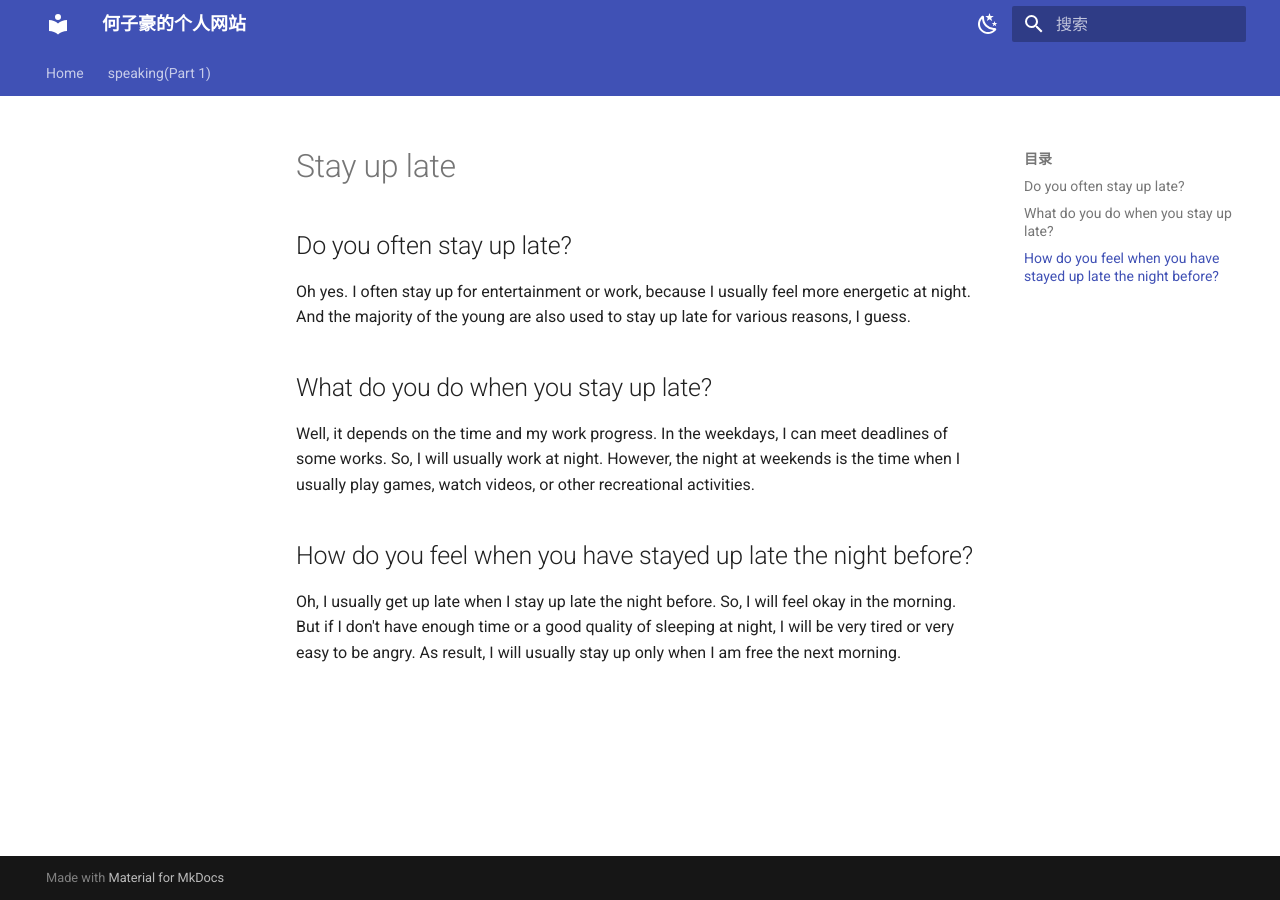
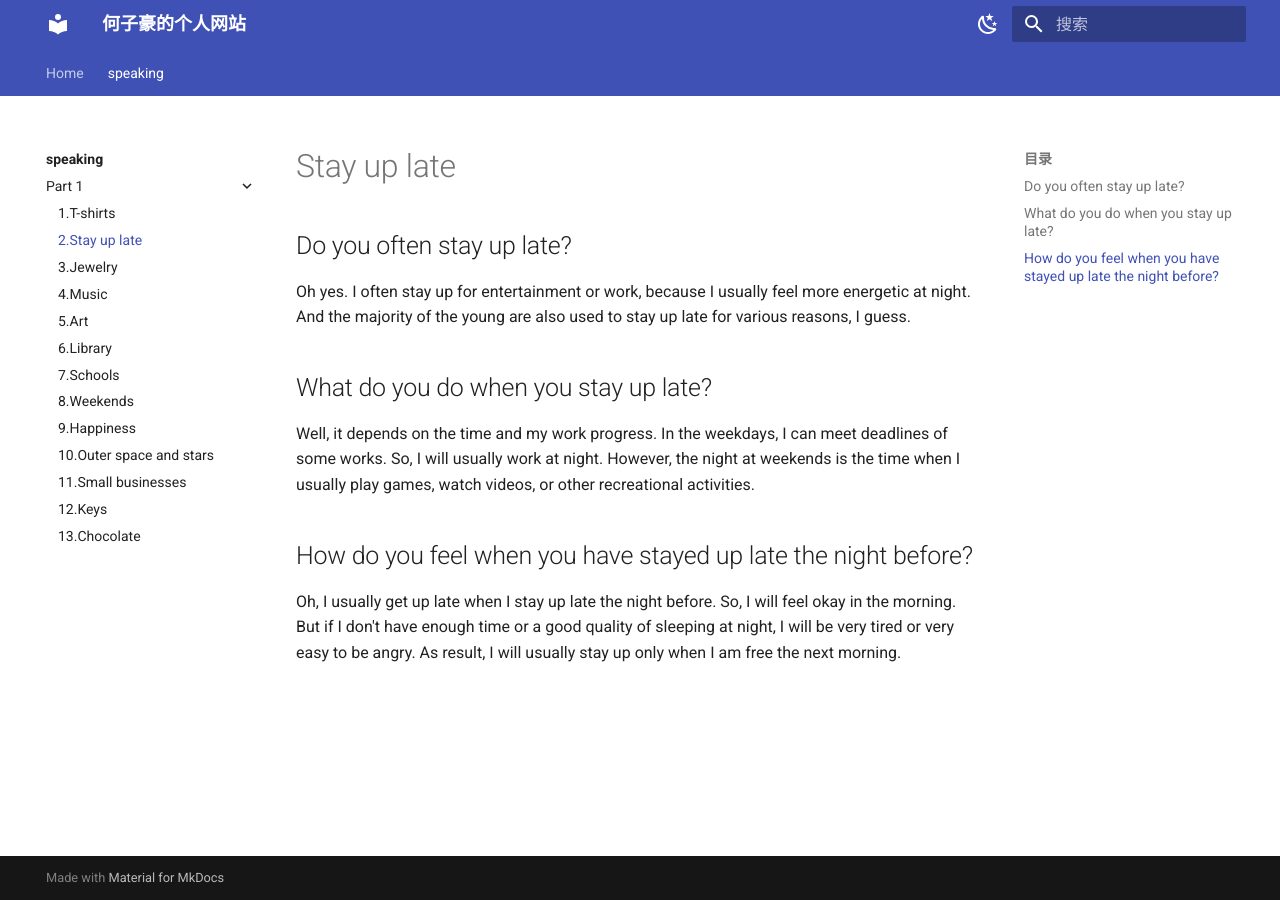
Before and after one commit to He-Zihao/He-Zihao.github.io, an MkDocs documentation site: the page built from docs/speaking/P1/2.Stay up late.md, in a window 1280 px wide. Built offline with MkDocs 1.6.1 and Material for MkDocs 9.7.7, drawn with Linux system fonts in a browser that asks for light colours.

Commit message:
Update mkdocs.yml

```diff
--- a/mkdocs.yml
+++ b/mkdocs.yml
@@ -7,10 +7,22 @@ site_description: 何子豪的个人网站
 nav:
   - Home:
     - index.md
-  - speaking(Part 1):
-    - speaking(Part 1)/index.md
-    - 1T-shirts: speaking(Part 1)/1T-shirts.md
-    - 2Stay up late: speaking(Part 1)/2Stay up late.md
+  - speaking:
+    - speaking/index.md
+    - Part 1:
+      - 1.T-shirts:     speaking/P1/1.T-shirts.md
+      - 2.Stay up late: speaking/P1/2.Stay up late.md
+      - 3.Jewelry:      speaking/P1/3.Jewelry.md
+      - 4.Music:        speaking/P1/4.Music.md
+      - 5.Art:          speaking/P1/5.Art.md
+      - 6.Library:      speaking/P1/6.Library.md
+      - 7.Schools:      speaking/P1/7.Schools.md
+      - 8.Weekends:     speaking/P1/8.Weekends.md
+      - 9.Happiness:    speaking/P1/9.Happiness.md
+      - 10.Outer space and stars: speaking/P1/10.Outer space and stars.md
+      - 11.Small businesses: speaking/P1/11.Small businesses.md
+      - 12.Keys:        speaking/P1/12.Keys.md
+      - 13.Chocolate:   speaking/P1/13.Chocolate.md
 
 # [UI]
 ## [top]
```
